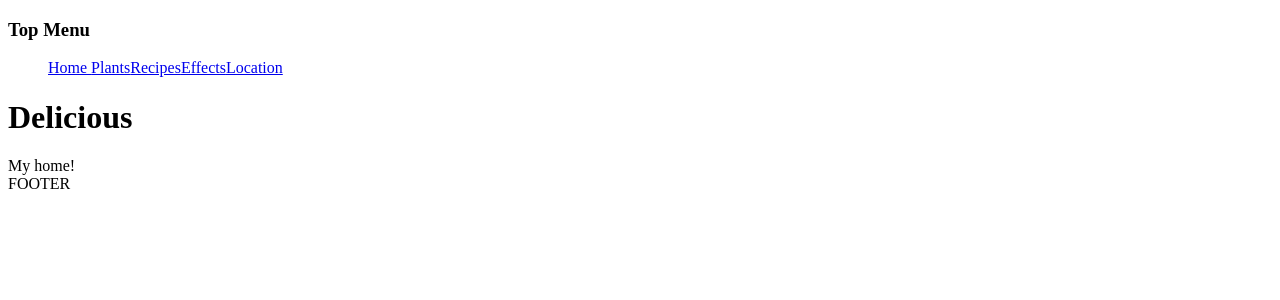
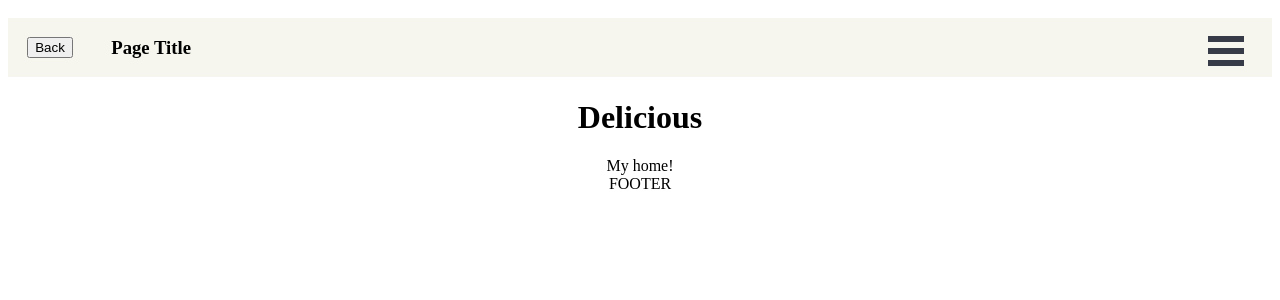
Before and after one commit to Konstrukteur/dev-plantea-fe, a React (Create React App) app: page / in a window 1280 px wide. Shown: the top 300 px of the page. Built offline with nearby package versions, Linux system fonts and the light colour scheme.

Commit message:
implement Sidebar with react-burger-menu

```diff
--- a/src/App.js
+++ b/src/App.js
@@ -1,7 +1,7 @@
 import { Routes, Route } from "react-router-dom";
 // import AuthState from "./contexts/AuthContext";
+import Sidebar from "./components/Sidebar";
 import MenuBar from "./components/MenuBar";
-import NavMenu from "./components/NavMenu";
 import Layout from "./components/Layout";
 import Home from "./components/Home";
 import Plants from "./components/Plants";
@@ -17,21 +17,23 @@ import "./stylesheets/App.css";
 
 const App = () => {
   return (
-    <>
+    <div className="App" id="outer-container">
+      <Sidebar pageWrapId={"page-wrap"} outerContainerId={"outer-container"} />
+      <div id="page-wrap">
+        {/* <AuthState> */}
         <MenuBar />
-    <NavMenu />
-    {/* <AuthState> */}
         <Routes>
           <Route element={<Layout />}>
-        <Route path='/' element={<Home />} />
-        <Route path='/plants' element={<Plants />} />
-        <Route path='/plants/:id' element={<PlantDetails />} />
-        <Route path='/recipes' element={<Recipes />} />
-        <Route path='/recipes/:id' element={<RecipeDetails />} />
-        <Route path='/effects' element={<Effects />} />
-        <Route path='/effects/:id' element={<EffectDetails />} />
-        <Route path='/favorites' element={<Favorites />} />
-        <Route path='/location' element={<Location />} />
+            <Route path="/" element={<Home />} />
+            <Route path="/recipes" element={<Recipes />} />
+            <Route path="/recipes/:id" element={<RecipeDetails />} />
+            <Route path="/plants" element={<Plants />} />
+            <Route path="/plants/:id" element={<PlantDetails />} />
+            <Route path="/effects" element={<Effects />} />
+            <Route path="/effects/:id" element={<EffectDetails />} />
+            <Route path="/location" element={<Location />} />
+            {/* ToDo: Favorites will be a protected route */}
+            <Route path="/favorites" element={<Favorites />} />
             {/* <Route path='/signin' element={<Signin />} />
         <Route path='/signup' element={<Signup />} />
         <Route element={<ProtectedRoute />}>
@@ -41,7 +43,8 @@ const App = () => {
         </Routes>
         {/* </AuthState> */}
         <Footer />
-    </>
+      </div>
+    </div>
   );
 };
 
--- /dev/null
+++ b/src/components/BackButton.jsx
@@ -0,0 +1,13 @@
+import { useNavigate } from "react-router-dom";
+
+const BackButton = () => {
+    const navigate = useNavigate();
+
+    return (
+        // using navigate hook with "-1" simulates hitting the back button
+        // ToDo: replace text "Back" with left-arrow-image
+        <button className="backButton" onClick={e => { navigate(-1) }}>Back</button>
+    );
+}
+
+export default BackButton;
--- a/src/components/MenuBar.jsx
+++ b/src/components/MenuBar.jsx
@@ -1,17 +1,18 @@
 import { useEffect } from "react";
+import BackButton from "./BackButton";
 
-// MenuBar at the top with navigate "Back" function, Page Title and Burger Menu
+// ToDo: make Page Title dynamic!
+// Should display current page title like "Recipes", "Plants", "Recipe Name", ...
 
 const MenuBar = () => {
   useEffect(() => {
-    console.log("Hello from MenuBar!");
+    //console.log("Hello from MenuBar!");
   }, []);
 
   return (
-    <div className=''>
-      <div>
-      <h3>Top Menu</h3>
-      </div>
+    <div className='topContainer'>
+      <div><BackButton /></div>
+      <div><h3>Page Title</h3></div>
     </div>
   );
 };
--- a/src/components/Sidebar.jsx
+++ b/src/components/Sidebar.jsx
@@ -1,10 +1,11 @@
 import React from 'react';
 import { useState } from "react";
+import { NavLink } from "react-router-dom";
 import { slide as Menu } from 'react-burger-menu';
-import { NavLink } from "react-router-dom";
+import SearchBar from './SearchBar';
 import '../stylesheets/Sidebar.css';
 
-export default Sidebar => {
+const Sidebar = () => {
     const [menuState, setMenuState] = useState(false);
 
     // This keeps your state in sync with the opening/closing of the menu
@@ -23,11 +24,16 @@ export default Sidebar => {
             isOpen={ menuState.menuOpen }
             onStateChange={(menuState) => handleStateChange(menuState)}
         >
-            <NavLink to='/' onClick={() => closeMenu()}>Home </NavLink>
-            <NavLink to='/plants' onClick={() => closeMenu()}>Plants </NavLink>
-            <NavLink to='/recipes' onClick={() => closeMenu()}>Recipes </NavLink>
-            <NavLink to='/bodies' onClick={() => closeMenu()}>Bodies </NavLink>
-            <NavLink to='/favorites' onClick={() => closeMenu()}>Favorites </NavLink>
+            {/* put location pin instead of text */}
+            <NavLink to='/location' onClick={() => closeMenu()}>Location</NavLink>
+            <SearchBar />
+            <NavLink to='/' onClick={() => closeMenu()}>Home</NavLink>
+            <NavLink to='/recipes' onClick={() => closeMenu()}>Recipes</NavLink>
+            <NavLink to='/plants' onClick={() => closeMenu()}>Plants</NavLink>
+            <NavLink to='/effects' onClick={() => closeMenu()}>Effects</NavLink>
+            <NavLink to='/favorites' onClick={() => closeMenu()}>Favorites</NavLink>
         </Menu>
     );
 };
+
+export default Sidebar;
--- a/src/index.js
+++ b/src/index.js
@@ -2,6 +2,7 @@ import React from "react";
 import ReactDOM from "react-dom/client";
 import { BrowserRouter } from "react-router-dom";
 import App from "./App";
+import './stylesheets/index.css';
 
 const root = ReactDOM.createRoot(document.getElementById("root"));
 root.render(
--- a/src/stylesheets/App.css
+++ b/src/stylesheets/App.css
@@ -2,37 +2,17 @@
   text-align: center;
 }
 
-.App-logo {
-  height: 40vmin;
-  pointer-events: none;
+.topContainer {
+  background-color: #f6f6ef;
+  display: flex;
+  flex-direction: row;
 }
 
-@media (prefers-reduced-motion: no-preference) {
-  .App-logo {
-    animation: App-logo-spin infinite 20s linear;
-  }
+.topContainer div {
+  margin: 0 1.2em;
 }
 
-.App-header {
-  background-color: #282c34;
-  min-height: 100vh;
-  display: flex;
-  flex-direction: column;
-  align-items: center;
-  justify-content: center;
-  font-size: calc(10px + 2vmin);
-  color: white;
+.topContainer div:nth-child(1) {
+  /* center on cross-axis, i.e. vertically */
+  align-self: center;
 }
-
-.App-link {
-  color: #61dafb;
-}
-
-@keyframes App-logo-spin {
-  from {
-    transform: rotate(0deg);
-  }
-  to {
-    transform: rotate(360deg);
-  }
-}
--- /dev/null
+++ b/src/stylesheets/index.css
@@ -0,0 +1,8 @@
+* {
+    box-sizing: border-box;
+  }
+
+  #page-wrap {
+    padding-bottom: 10px;
+    padding-top: 10px;
+  }
```
Lines whose indentation alone changed are shown as unchanged.
